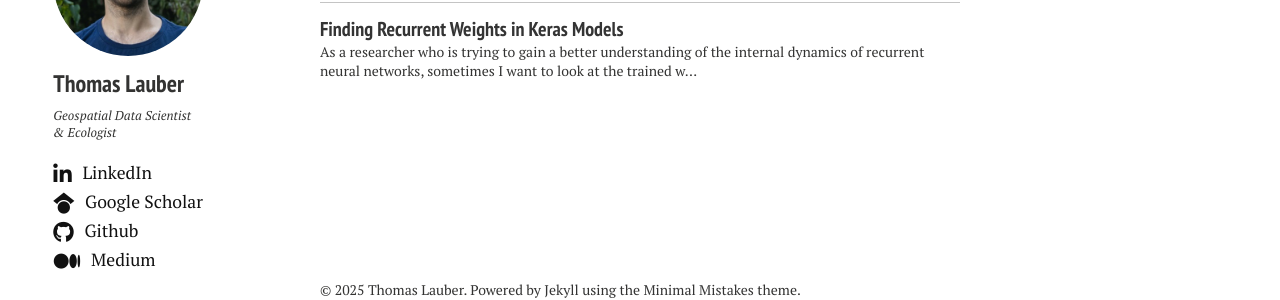
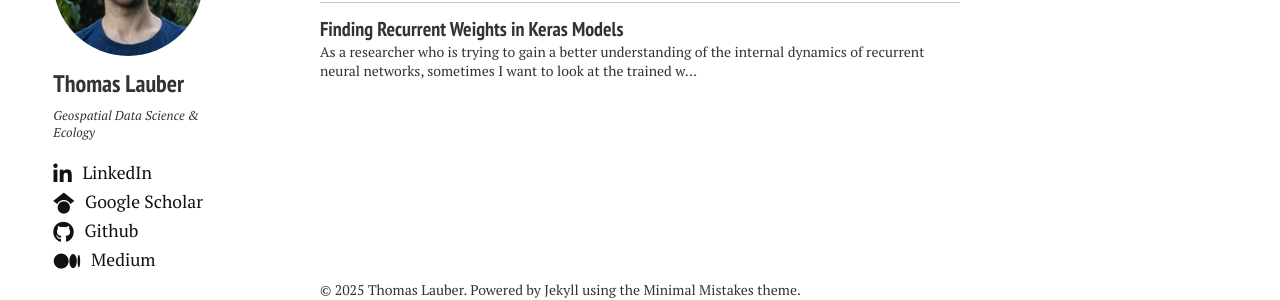
Before and after one commit to thomaslauber/thomaslauber.github.io, a Jekyll site: the page built from posts/index.md, in a window 1280 px wide. Shown: the part 1175-1475 px from the top of the page. Built offline with Jekyll 4.4.1, drawn with Linux system fonts in a browser that asks for light colours; nearby versions of some CDN libraries.

Commit message:
Update _config.yml

```diff
--- a/_config.yml
+++ b/_config.yml
@@ -28,7 +28,7 @@ kramdown:
 owner:
   name: Thomas Lauber
   avatar: profile_circle.png
-  bio: "Geospatial Data Scientist & Ecologist"
+  bio: "Geospatial Data Science & Ecology"
   # email: dieuwkehupkes@meta.com
   disqus-shortname:
   google:
```
